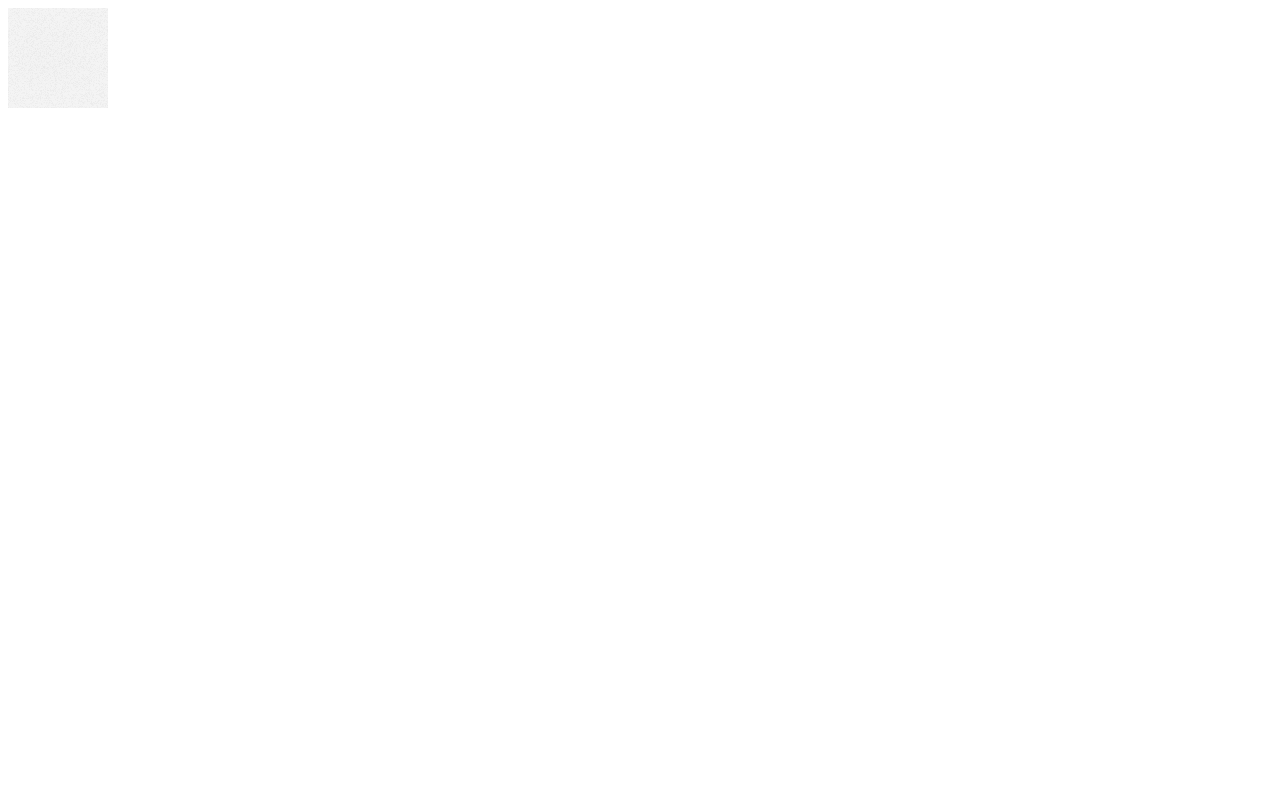
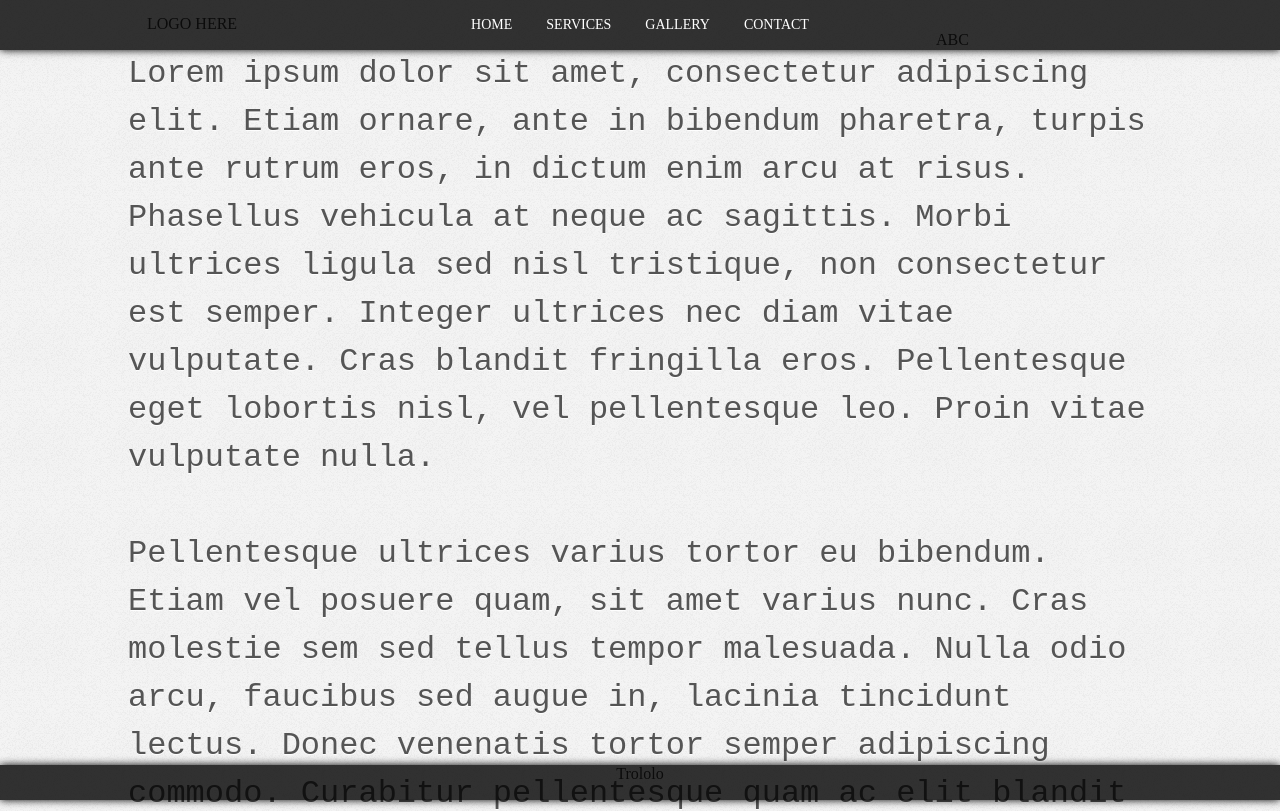
Before and after one commit to OMGVee/paul_v2, a plain HTML site: page index.html in a window 1280 px wide. Shown: the top 811 px of the page. Drawn offline with Linux system fonts and the light colour scheme.

Commit message:
added some js fiddles and some different font, so far so good :)

```diff
--- /dev/null
+++ b/assets/css/vee.css
@@ -0,0 +1,100 @@
+body {
+background-image: url('../ui/bg.gif');
+background-attachment: fixed;
+color: #555;
+padding: 0;
+margin: 0;
+font-family: 'Fauna One';
+}
+
+#header {
+position: fixed;
+top: 0;
+width: 100%;
+color: #fff;
+height: 35px;
+text-align: center;
+text-transform: capitalize;
+padding-top: 15px;
+/* Adds shadow to the bottom of the bar */
+-webkit-box-shadow: 0px 0px 8px 0px #000000;
+-moz-box-shadow: 0px 0px 8px 0px #000000;
+box-shadow: 0px 0px 8px 0px #000000;
+/* Adds the transparent background */
+background-color: rgba(1, 1, 1, 0.8);
+color: rgba(1, 1, 1, 0.8);
+}
+
+li {
+	float: left;
+	list-style: none;
+}
+
+#logo {
+	float: left;
+	width: 30%;
+}
+
+#navigation {
+	width: 40%;
+	float: left;
+}
+
+#socialize {
+	width: 30%;
+	float: left;
+}
+#navigation a {
+font-size: 14px;
+padding-left: 15px;
+padding-right: 15px;
+color: white;
+text-decoration: none;
+}
+
+#navigation a:hover {
+color: #149ad4;
+}
+
+#content {
+font-family: 'Fauna One', 'TrebuchetMS', monospace;
+font-size: 2em;
+line-height: 1.5em;
+margin: auto;
+width: 80%;
+text-shadow: 0px 1px 1px #fff;
+margin-top: 50px;
+}
+
+::selection { /*because I'm a sucker for orange, bitchez :D*/
+background-color: orange;
+color: #fff;
+}
+
+#footer {
+position: fixed;
+bottom: 0;
+width: 100%;
+color: #149ad4;
+height: 35px;
+text-align: center;
+text-transform: capitalize;
+/* Adds shadow to the bottom of the bar */
+-webkit-box-shadow: 0px 0px 8px 0px #000000;
+-moz-box-shadow: 0px 0px 8px 0px #000000;
+box-shadow: 0px 0px 8px 0px #000000;
+/* Adds the transparent background */
+background-color: rgba(1, 1, 1, 0.8);
+color: rgba(1, 1, 1, 0.8);
+}
+
+
+
+/* shadow shit - normal sane browsers
+-moz-box-shadow: 3px 3px 4px #000;
+-webkit-box-shadow: 3px 3px 4px #000;
+box-shadow: 3px 3px 4px #000;
+-ms-filter: "progid:DXImageTransform.Microsoft.Shadow(Strength=4, Direction=135, Color='#000000')";
+filter: progid:DXImageTransform.Microsoft.Shadow(Strength=4, Direction=135, Color='#000000');
+*/1
+}
--- /dev/null
+++ b/assets/js/font.js
@@ -0,0 +1,12 @@
+WebFontConfig = {
+    google: { families: [ 'Fauna+One::latin' ] }
+  };
+  (function() {
+    var wf = document.createElement('script');
+    wf.src = ('https:' == document.location.protocol ? 'https' : 'http') +
+      '://ajax.googleapis.com/ajax/libs/webfont/1/webfont.js';
+    wf.type = 'text/javascript';
+    wf.async = 'true';
+    var s = document.getElementsByTagName('script')[0];
+    s.parentNode.insertBefore(wf, s);
+  })();
--- a/index.html
+++ b/index.html
@@ -1 +1,48 @@
-<img src='assets/ui/bg.gif'>
+<!DOCTYPE html>
+<html lang="en-US">
+
+<head>
+
+<meta charset="utf-8" />
+<meta name="keywords" content="key, words" />
+<meta name="description" content="description" />
+
+<link rel="stylesheet" href="./assets/css/vee.css" type="text/css" />
+<!-- font from google fonts-->
+<script type="text/javascript" src="./assets/js/font.js"></script>
+  <!-- end font script -->
+<link rel="alternate" title="Website Feed" href="rss.php" type="application/rss+xml" />
+<link rel="icon" href="favicon.ico" type="image/x-icon" />
+
+<title>some test shit</title>
+
+</head>
+<body>
+<div id="header">
+	<div id="logo">LOGO HERE</div>
+	<div id="navigation">
+		<a href="#">HOME</a>
+		<a href="#">SERVICES</a>
+		<a href="#">GALLERY</a>
+		<a href="#">CONTACT</a>
+	</div>
+	<div id="socialize">
+		<ul>
+			<li>a</li>
+			<li>b</li>
+			<li>c</li>
+		</ul>
+	</div>
+</div>
+<div id="content">
+Lorem ipsum dolor sit amet, consectetur adipiscing elit. Etiam ornare, ante in bibendum pharetra, turpis ante rutrum eros, in dictum enim arcu at risus. Phasellus vehicula at neque ac sagittis. Morbi ultrices ligula sed nisl tristique, non consectetur est semper. Integer ultrices nec diam vitae vulputate. Cras blandit fringilla eros. Pellentesque eget lobortis nisl, vel pellentesque leo. Proin vitae vulputate nulla.
+<br><br>
+Pellentesque ultrices varius tortor eu bibendum. Etiam vel posuere quam, sit amet varius nunc. Cras molestie sem sed tellus tempor malesuada. Nulla odio arcu, faucibus sed augue in, lacinia tincidunt lectus. Donec venenatis tortor semper adipiscing commodo. Curabitur pellentesque quam ac elit blandit interdum non at quam. Nam libero mi, gravida ultricies convallis sed, suscipit vitae arcu. Sed eu nulla at erat rutrum dignissim. Phasellus at nisl dapibus, rutrum odio feugiat, tristique ante. Etiam libero enim, volutpat in egestas et, hendrerit id ipsum. Duis volutpat sem quis tellus tempor, non ultrices diam feugiat. Sed auctor mauris ac mi iaculis ullamcorper. Etiam elementum ipsum vel quam venenatis ultricies.
+<br><br>
+Curabitur lobortis leo ut metus mollis, sit amet blandit sapien ultricies. Vivamus consectetur viverra nunc dictum auctor. Maecenas et mauris quis urna mollis suscipit. Aliquam risus eros, interdum sit amet vulputate eleifend, fringilla ac nunc. Curabitur sed laoreet odio. Vivamus rutrum scelerisque sem eget aliquam. Integer a vehicula lectus. Suspendisse eget elit imperdiet, molestie tellus non, laoreet magna. Etiam eget nisi quis nisl tincidunt accumsan. Donec scelerisque odio risus, non eleifend mi sollicitudin non.
+<br><br>
+Etiam magna diam, pulvinar vitae arcu sit amet, mollis congue justo. Pellentesque sed facilisis tellus, nec luctus mauris. Fusce malesuada urna adipiscing tempor molestie. Sed nec nibh eget neque cursus porta in vel lorem. Vestibulum convallis, magna ac auctor imperdiet, nunc dui venenatis metus, non varius magna nisi a turpis. Aliquam sapien nulla, eleifend eu ultricies in, hendrerit nec urna. Suspendisse eget eros vel sapien iaculis commodo. Donec eget eros sed dolor lobortis varius.
+
+</div>
+<div id="footer">trololo</div>
+</body>
```
Also changed, not shown: 1 other file.
